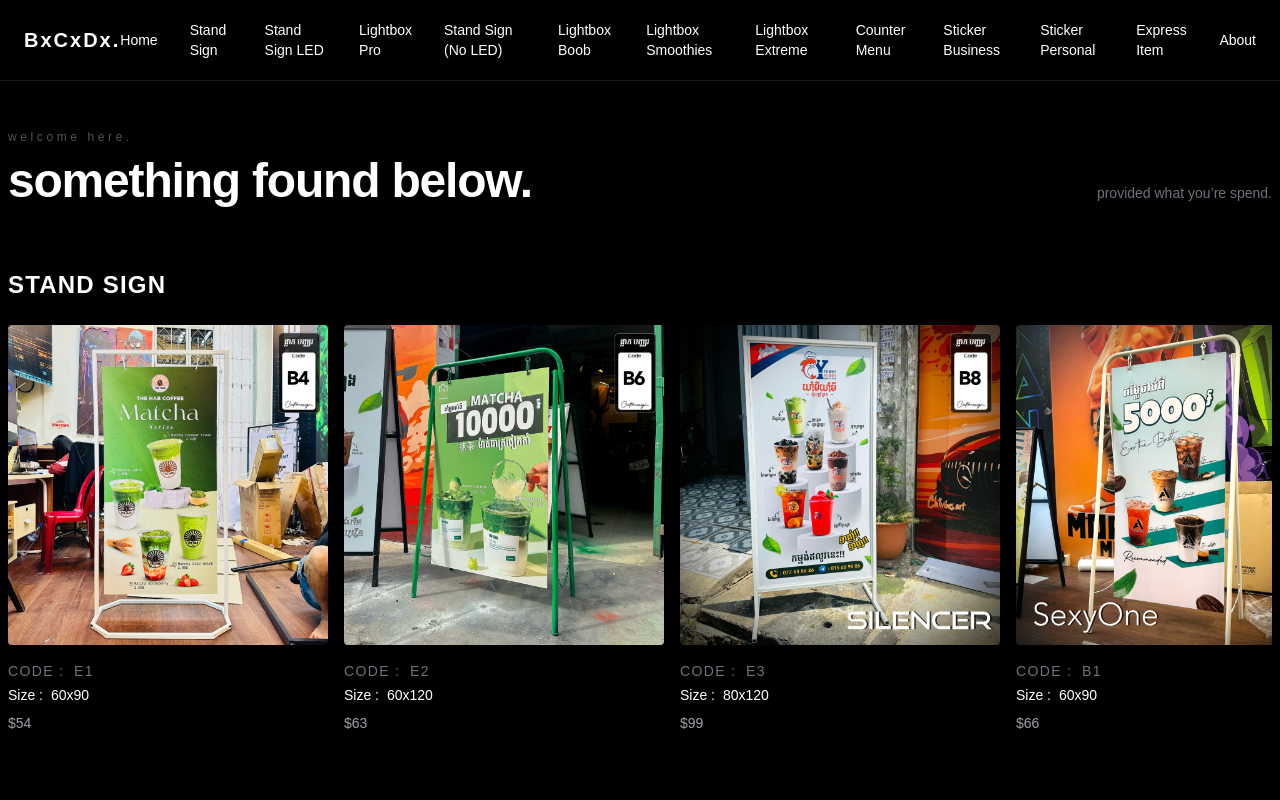
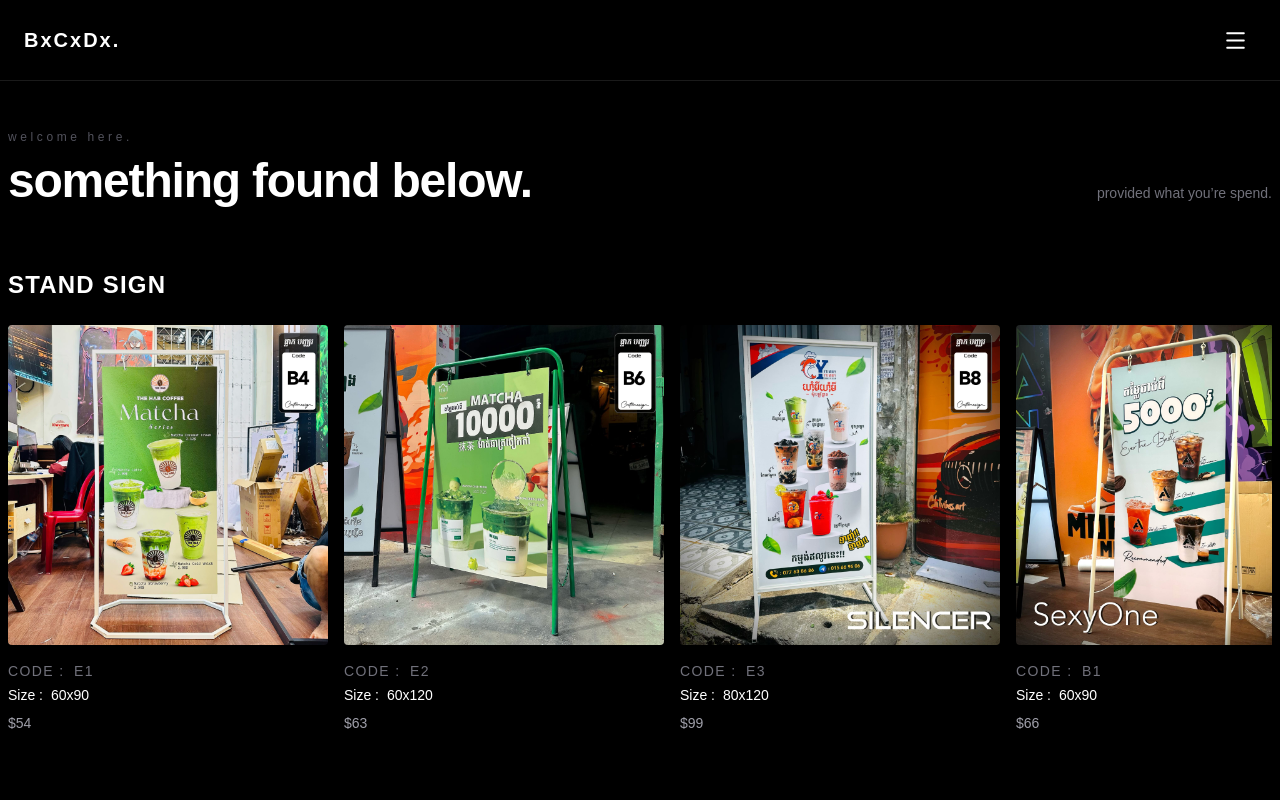
Before and after one commit to SemSreyleak11111111111111/store, a React (Vite) app: page / in a window 1280 px wide. Shown: the top 800 px of the page. Built offline with nearby package versions, Linux system fonts and the light colour scheme.

Commit message:
add drop down navs

```diff
--- a/src/components/Navbar.jsx
+++ b/src/components/Navbar.jsx
@@ -1,3 +1,4 @@
+
 import { useState } from "react";
 import { Menu, X } from "lucide-react";
 import categories from "../data/categoryData";
@@ -6,11 +7,10 @@ function Navbar() {
   const [menuOpen, setMenuOpen] = useState(false);
 
   return (
-    // <nav className="relative border-b border-white/10 bg-black text-white">
     <nav className="sticky top-0 z-50 border-b border-white/10 bg-black text-white">
       <div className="mx-auto flex h-20 max-w-7xl items-center justify-between px-6">
 
-        {/* Store Logo */}
+        {/* Logo */}
         <a
           href="/"
           className="text-xl font-bold tracking-widest"
@@ -18,63 +18,29 @@ function Navbar() {
           BxCxDx.
         </a>
 
-        {/* Desktop Navigation */}
-        <div className="hidden items-center gap-8 md:flex">
-
-          {/* Home */}
-          <a
-            href="/"
-            className="text-sm transition hover:text-zinc-400"
-          >
-            Home
-          </a>
-
-          {/* Categories */}
-          {categories.map((category) => (
-            <a
-              key={category.slug}
-              href={`/#${category.slug}`}
-              className="text-sm transition hover:text-zinc-400"
-            >
-              {category.name.en}
-            </a>
-          ))}
-
-          {/* About */}
-          <a
-            href="/about"
-            className="text-sm transition hover:text-zinc-400"
-          >
-            About
-          </a>
-
-        </div>
-
-        {/* Mobile Right Side */}
-        <div className="flex items-center gap-4 md:hidden">
-
-          {/* Mobile Menu Toggle */}
+        {/* ================= MENU BUTTON ================= */}
+        <div className="relative">
           <button
-            className="transition hover:text-zinc-400"
             onClick={() => setMenuOpen(!menuOpen)}
+            className="flex items-center justify-center rounded-full p-2 transition hover:bg-white/10 hover:text-zinc-400"
             aria-label="Toggle menu"
           >
-            {menuOpen ? <X size={22} /> : <Menu size={22} />}
+            {menuOpen ? (
+              <X size={25} strokeWidth={1.8} />
+            ) : (
+              <Menu size={25} strokeWidth={1.8} />
+            )}
           </button>
 
-        </div>
-      </div>
-
-      {/* Mobile Menu */}
+          {/* ================= DROPDOWN MENU ================= */}
           {menuOpen && (
-        <div className="border-t border-white/10 bg-black px-6 py-6 md:hidden">
-          <div className="flex flex-col gap-5">
+            <div className="absolute right-0 top-12 w-56 overflow-hidden rounded-xl border border-white/10 bg-zinc-950 shadow-2xl">
 
               {/* Home */}
               <a
                 href="/"
                 onClick={() => setMenuOpen(false)}
-              className="text-sm transition hover:text-zinc-400"
+                className="block px-5 py-3.5 text-sm transition hover:bg-white/10 hover:text-zinc-300"
               >
                 Home
               </a>
@@ -85,7 +51,7 @@ function Navbar() {
                   key={category.slug}
                   href={`/#${category.slug}`}
                   onClick={() => setMenuOpen(false)}
-                className="text-sm transition hover:text-zinc-400"
+                  className="block px-5 py-3.5 text-sm transition hover:bg-white/10 hover:text-zinc-300"
                 >
                   {category.name.en}
                 </a>
@@ -95,14 +61,15 @@ function Navbar() {
               <a
                 href="/about"
                 onClick={() => setMenuOpen(false)}
-              className="text-sm transition hover:text-zinc-400"
+                className="block px-5 py-3.5 text-sm transition hover:bg-white/10 hover:text-zinc-300"
               >
                 About
               </a>
 
             </div>
+          )}
         </div>
-      )}
+      </div>
     </nav>
   );
 }
```
Lines whose indentation alone changed are shown as unchanged.
